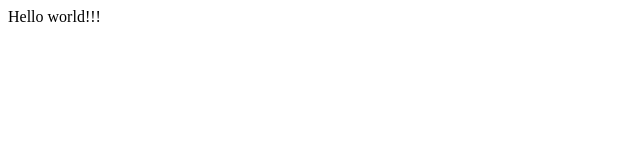
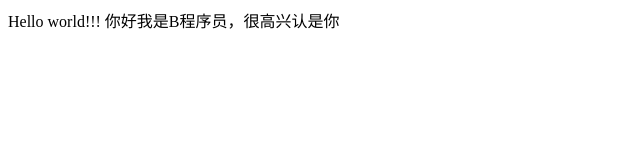
Before and after one commit to zy-future999/TestGitHubA, a plain HTML site: page index.html in a window 1280 px wide. Shown: the whole page, without its empty margins (0-640 px from the left). Drawn offline with Linux system fonts and the light colour scheme.

Commit message:
程序员B第一次提交

```diff
--- a/index.html
+++ b/index.html
@@ -6,5 +6,6 @@
 	</head>
 	<body>
 		Hello world!!!
+		你好我是B程序员，很高兴认是你
 	</body>
 </html>
```
